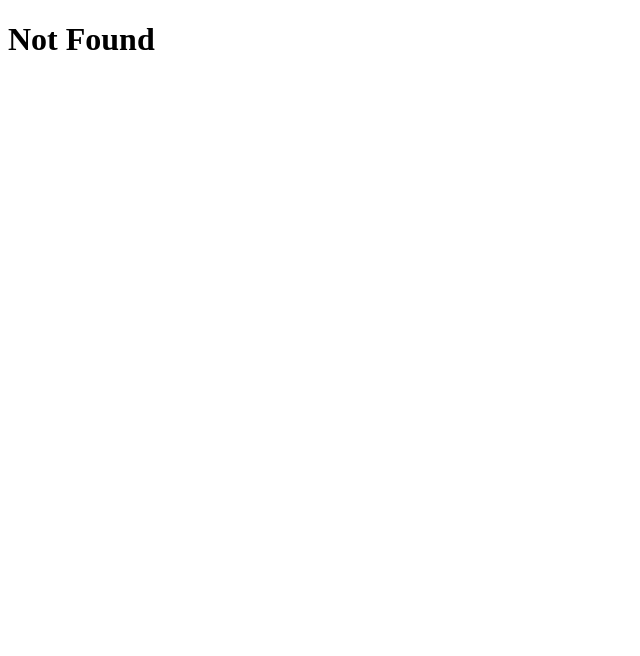
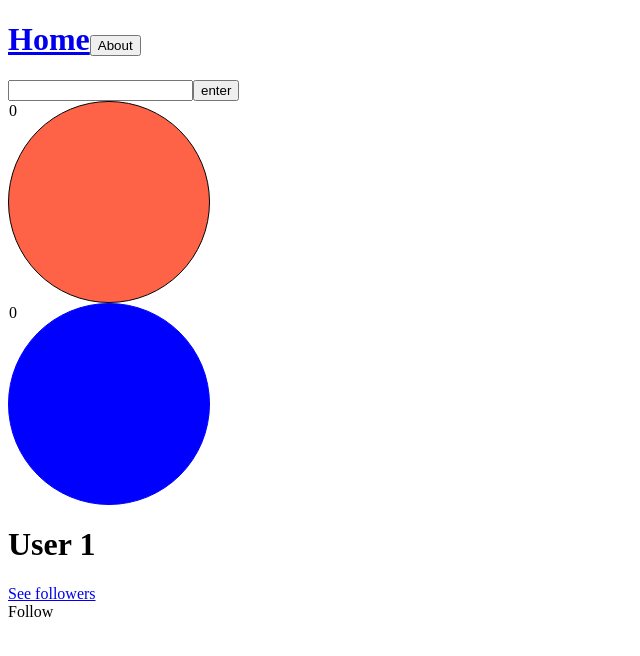
Before and after one commit to umingming/ReactTest, a React (Create React App) app in the folder type-script/: page /user/1/followers in a window 1280 px wide. Before the commit this address had no page. Shown: the top 656 px of the page, without its empty margins (0-640 px from the left). Built offline with nearby package versions, Linux system fonts and the light colour scheme.

Commit message:
feat: Update Router

```diff
--- a/type-script/src/screens/Home.tsx
+++ b/type-script/src/screens/Home.tsx
@@ -1,7 +1,13 @@
-import { Link } from "react-router-dom"
+import { Link, useSearchParams } from "react-router-dom"
 import { users } from "../utill/db"
 
 export default function Home() {
+    const [params, setParams] = useSearchParams();
+    console.log(params.has("id"))
+    console.log(params.get("id"))
+    // setTimeout(() => {
+    //     setParams({ id: "3" });
+    // }, 3000)
     return (
         <div>
             <h1>Home</h1>
--- /dev/null
+++ b/type-script/src/screens/user/Followers.tsx
@@ -0,0 +1,11 @@
+import { useOutletContext } from "react-router-dom"
+
+export default function Followers() {
+    const context = useOutletContext();
+    console.log(context)
+    return (
+        <div>
+            Follow
+        </div>
+    )
+}
--- a/type-script/src/screens/user/User.tsx
+++ b/type-script/src/screens/user/User.tsx
@@ -1,8 +1,13 @@
-import { useParams } from "react-router-dom"
+import { Link, Outlet, useParams } from "react-router-dom"
 
 export default function User() {
     const {userId} = useParams();
     return (
-        <h1>User {userId}</h1>
+        <div>
+            <h1>User {userId}</h1>
+            {/* 슬래시를 사용하지 않으면 경로 이후에 경로가 추가됨. */}
+            <Link to="followers">See followers</Link>
+            <Outlet context={{ userId }}/>
+        </div>
     )
 }
```
Also changed, not shown: type-script/src/Router.tsx (+8 -1 lines).
